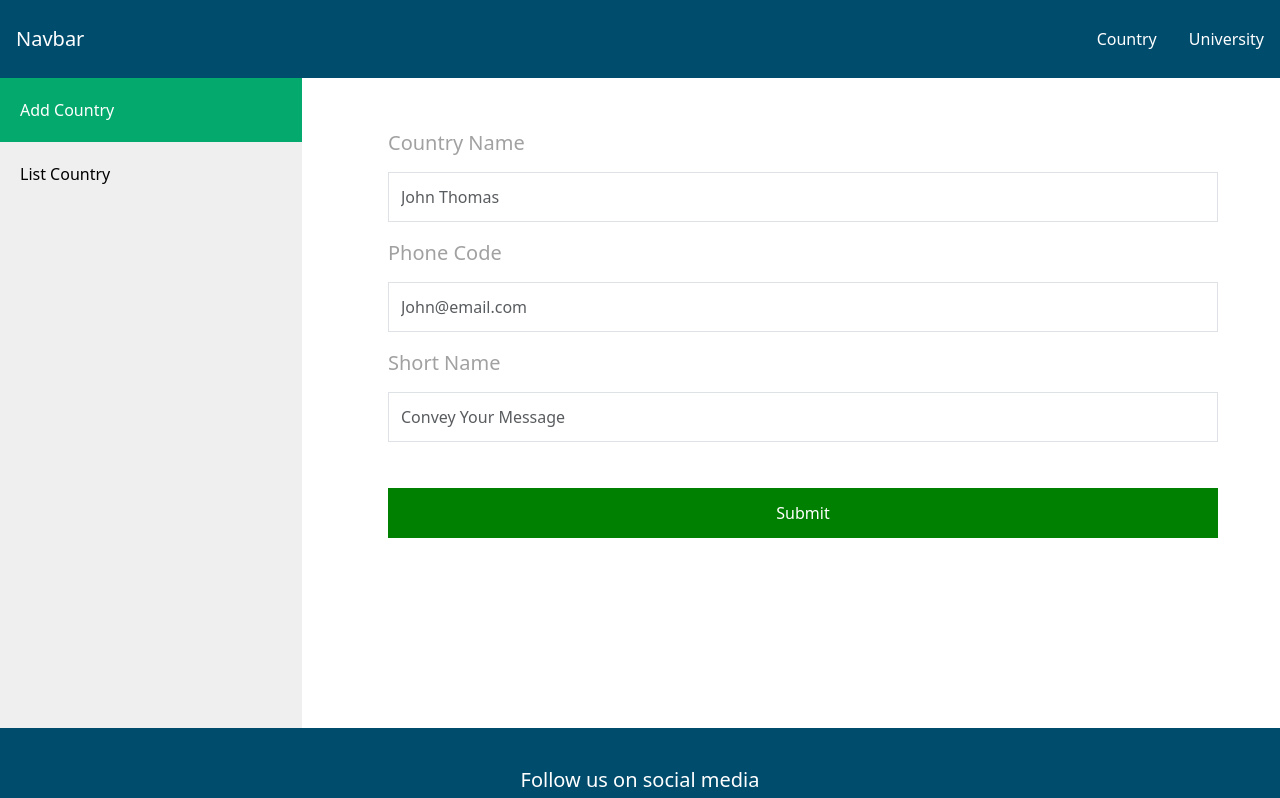
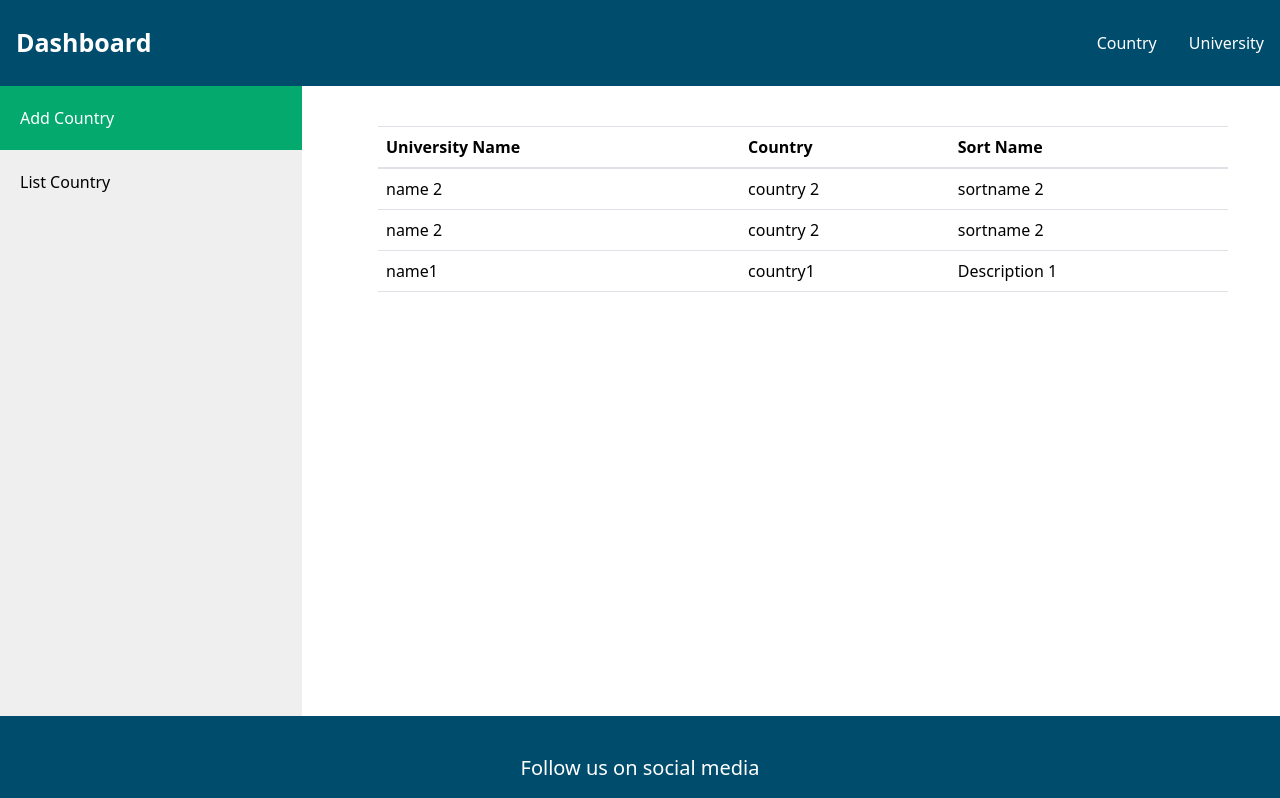
Before and after one commit to anandhmp/shasta-assainment2, an Angular app: page /add-country in a window 1280 px wide. Shown: the top 798 px of the page. Built offline with nearby package versions, Linux system fonts and the light colour scheme.

Commit message:
add & list university hard coded

```diff
--- a/src/app/add-country/add-country.component.html
+++ b/src/app/add-country/add-country.component.html
@@ -3,15 +3,15 @@
         <form class="row g-3">
             <div class="col-md-12">
                 <label for="inputName" class="form-label">Country Name</label>
-                <input type="text" class="form-control" id="inputName" placeholder="John Thomas">
+                <input type="text" class="form-control" id="inputName" placeholder="United States">
             </div>
             <div class="col-md-12">
                 <label for="inputPhone" class="form-label">Phone Code</label>
-                <input type="text" class="form-control" id="inputPhone" placeholder="John@email.com">
+                <input type="text" class="form-control" id="inputPhone" placeholder="0975-234-234">
             </div>
             <div class="col-12">
                 <label for="inputShortName" class="form-label">Short Name</label>
-                <input type="text" class="form-control " id="inputShortName" placeholder="Convey Your Message">
+                <input type="text" class="form-control " id="inputShortName" placeholder="US">
             </div>
             <div class="col-12 btn-block">
                 <button type="submit" class="btn">Submit</button>
--- a/src/app/add-university/add-university.component.css
+++ b/src/app/add-university/add-university.component.css
@@ -0,0 +1,22 @@
+.add-university{
+    margin: 50px;
+    height: 550px;
+}
+.add-university .form-label{
+    color: #a1a1a1;
+    font-size: 20px;
+}
+.add-university .form-control{
+    width: 100%;
+    height: 50px;
+    border-radius: 0;
+}
+.add-university  .btn{
+    background-color: #a1a1a1;
+    border-radius: 0;
+    width: 100%;
+    height: 50px;
+    color: white;
+    background-color: green;
+    margin-top: 30px;
+}
--- a/src/app/add-university/add-university.component.html
+++ b/src/app/add-university/add-university.component.html
@@ -1 +1,21 @@
-<p>add-university works!</p>
+<div class="row add-university">
+    <div class="col">
+        <form class="row g-3">
+            <div class="col-md-12">
+                <label for="inputName" class="form-label">University Name</label>
+                <input type="text" class="form-control" id="inputName" placeholder="Oxford University">
+            </div>
+            <div class="col-md-12">
+                <label for="inputPhone" class="form-label">Country</label>
+                <input type="text" class="form-control" id="inputPhone" placeholder="United States">
+            </div>
+            <div class="col-12">
+                <label for="inputShortName" class="form-label">Description</label>
+                <input type="text" class="form-control " id="inputShortName" placeholder="World no:1 University">
+            </div>
+            <div class="col-12 btn-block">
+                <button type="submit" class="btn">Submit</button>
+            </div>
+        </form>
+    </div>
+</div>
--- a/src/app/app.component.html
+++ b/src/app/app.component.html
@@ -5,9 +5,11 @@
       <app-sidebar></app-sidebar>
     </div>
     <div class="col-lg-9 col-md-9 col-sm-12">
-      <router-outlet>
+      <!-- <router-outlet>
 
-      </router-outlet>
+      </router-outlet> -->
+      <!-- <app-add-university></app-add-university> -->
+      <app-list-university></app-list-university>
     </div>
       <app-footer></app-footer>
   </div>
--- a/src/app/footer/footer.component.html
+++ b/src/app/footer/footer.component.html
@@ -16,7 +16,7 @@
 
     </div>
     <div class="col-lg-12">
-        <p>&copy 2024 Unfold. All rights reserved.
+        <p>© 2024 Unfold. All rights reserved.
         </p>
     </div>
 </div>
--- a/src/app/header/header.component.css
+++ b/src/app/header/header.component.css
@@ -4,7 +4,10 @@
 }
 .navbar .navbar-brand{
     color: white;
+    font-size: 25px;
+    font-weight: 600;
 }
 .navbar .navbar-nav a{
     color: white;
+    font-weight: 400;
 }
--- a/src/app/header/header.component.html
+++ b/src/app/header/header.component.html
@@ -1,5 +1,5 @@
 <nav class="navbar navbar-expand-lg ">
-    <a class="navbar-brand p-3" href="#">Navbar</a>
+    <a class="navbar-brand p-3" href="#">Dashboard</a>
     <button class="navbar-toggler" type="button" data-toggle="collapse" data-target="#navbarNav" aria-controls="navbarNav" aria-expanded="false" aria-label="Toggle navigation">
       <span class="navbar-toggler-icon"></span>
     </button>
--- a/src/app/list-university/list-university.component.css
+++ b/src/app/list-university/list-university.component.css
@@ -0,0 +1,4 @@
+.list-country{
+    margin: 40px;
+    height: 550px;
+}
--- a/src/app/list-university/list-university.component.html
+++ b/src/app/list-university/list-university.component.html
@@ -1 +1,30 @@
-<p>list-university works!</p>
+<div class="row list-country">
+    <div class="col">
+        <table class="table table-hover">
+            <thead>
+              <tr>
+                <th>University Name</th>
+                <th>Country</th>
+                <th>Sort Name</th>
+              </tr>
+            </thead>
+            <tbody>
+              <tr>
+                <td>name 2</td>
+                <td>country 2</td>
+                <td>sortname 2</td>
+              </tr>
+              <tr>
+                <td>name 2</td>
+                <td>country 2</td>
+                <td>sortname 2</td>
+              </tr>
+              <tr>
+                <td>name1</td>
+                <td>country1</td>
+                <td>Description 1</td>
+              </tr>
+            </tbody>
+          </table>
+    </div>
+</div>
```
